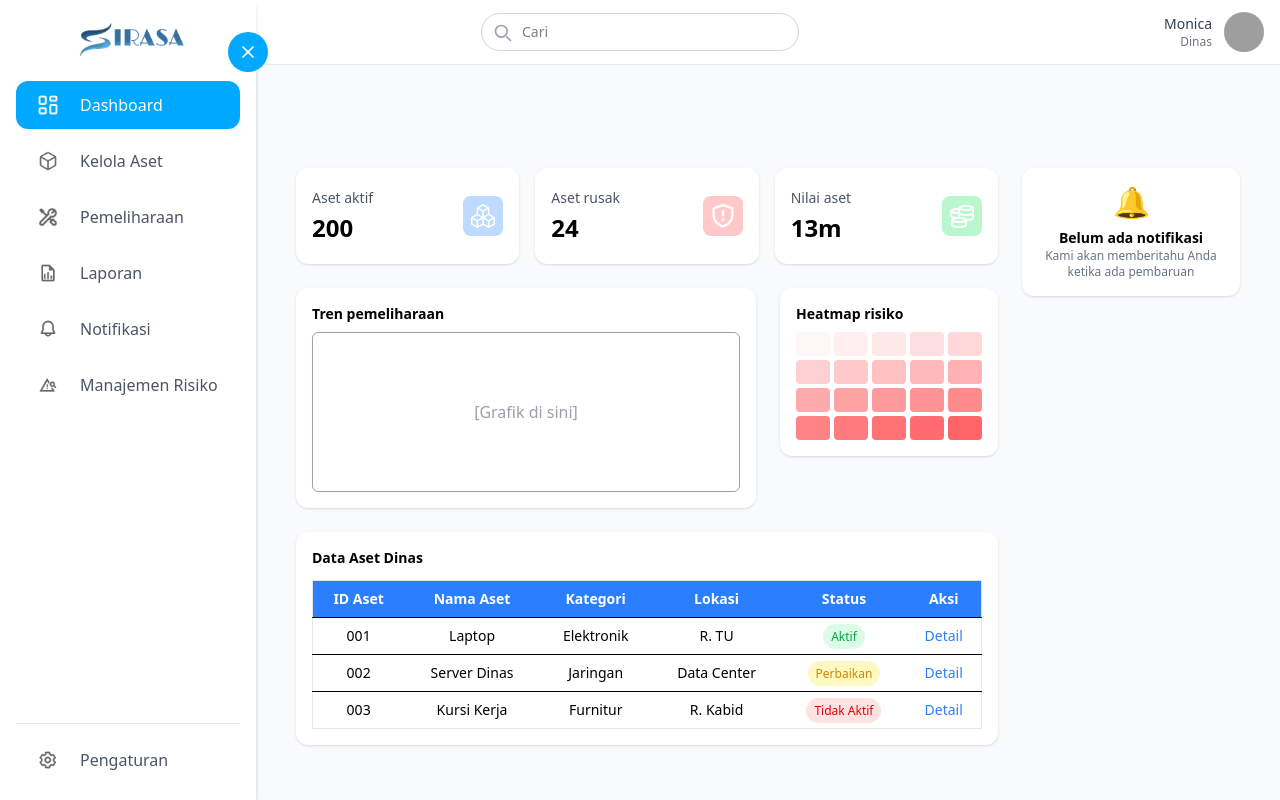
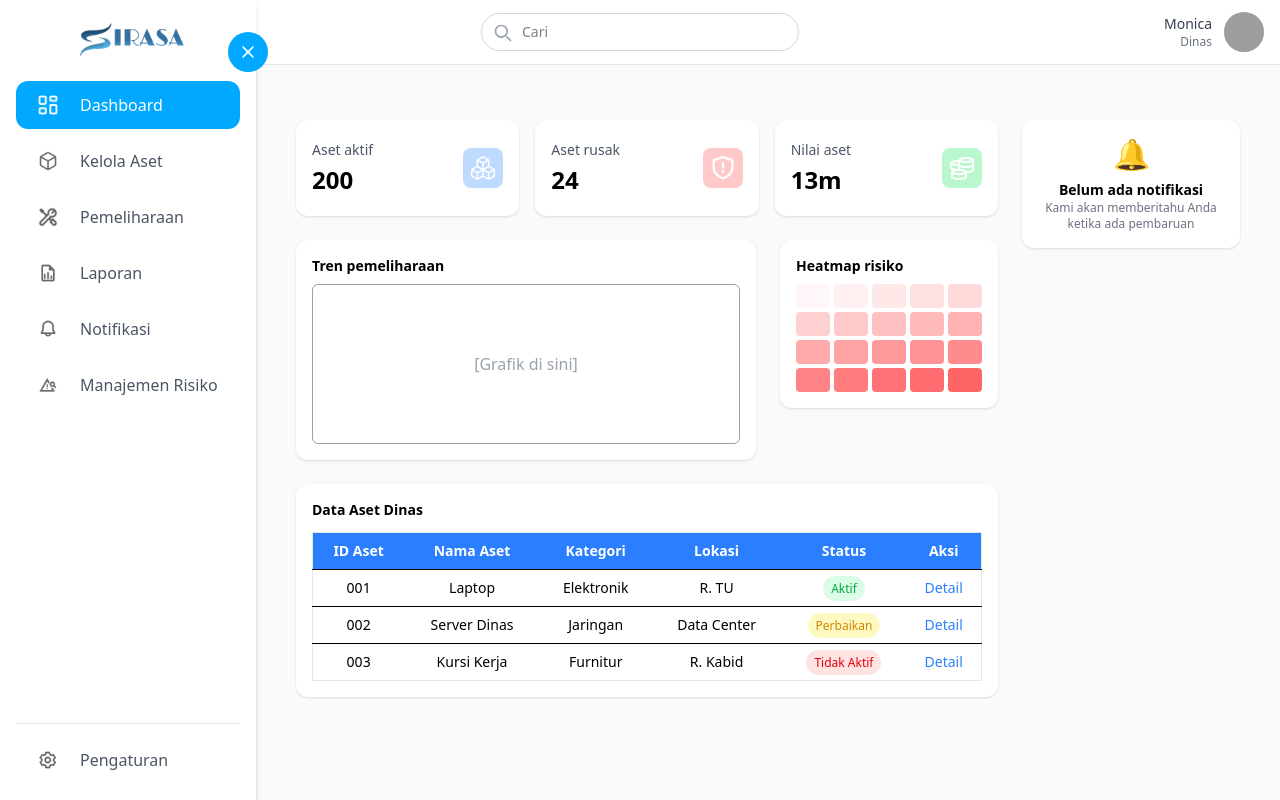
Before and after one commit to actonaa/MANPRO, a React (Vite) app in the folder frontend/: page /dashboard in a window 1280 px wide. Built offline with nearby package versions, Linux system fonts and the light colour scheme; grey boxes are pictures that could not be loaded.

Commit message:
perbaiki layout

```diff
--- a/frontend/src/components/contanct/Layout.tsx
+++ b/frontend/src/components/contanct/Layout.tsx
@@ -25,7 +25,7 @@ export default function Layout({ children }: { children: React.ReactNode }) {
           onSearchChange={(value) => console.log(value)} // opsional
         />
 
-        <main className="flex-1 overflow-y-auto p-4 mt-14 sm:mt-16">
+        <main className="flex-1 overflow-y-auto p-4 mt-12 sm:mt-14">
           {children}
         </main>
       </div>
--- a/frontend/src/pages/dashboard.tsx
+++ b/frontend/src/pages/dashboard.tsx
@@ -18,7 +18,7 @@ export default function Dashboard() {
         onSearchChange={setSearchQuery} // ⬅️ sambungkan ke Header
       />
 
-      <div className="p-4 lg:p-6 bg-gray-50 min-h-screen mt-16">
+      <div className="p-4 lg:p-6 bg-gray-50 min-h-screen mt-6">
         <div className="grid grid-cols-1 lg:grid-cols-4 gap-6">
           {/* Konten utama */}
           <div className="lg:col-span-3 space-y-6">
```
